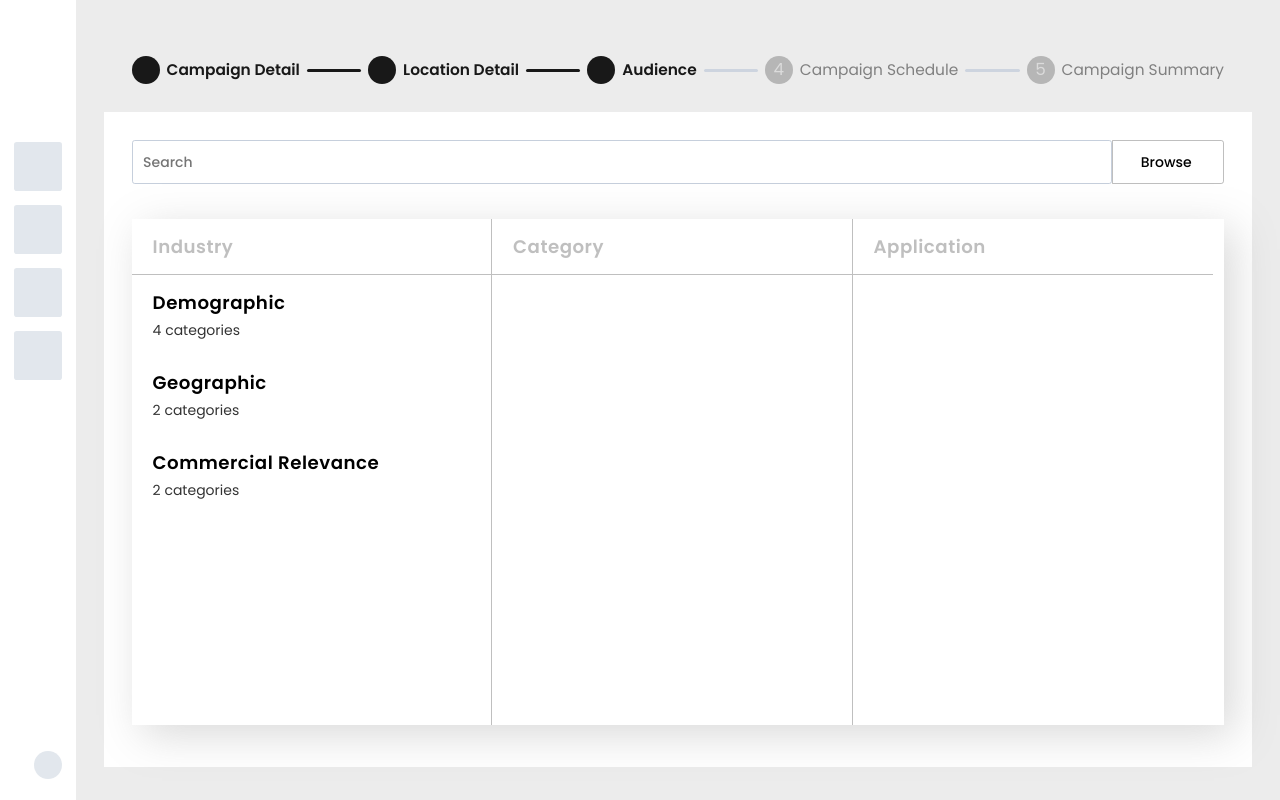
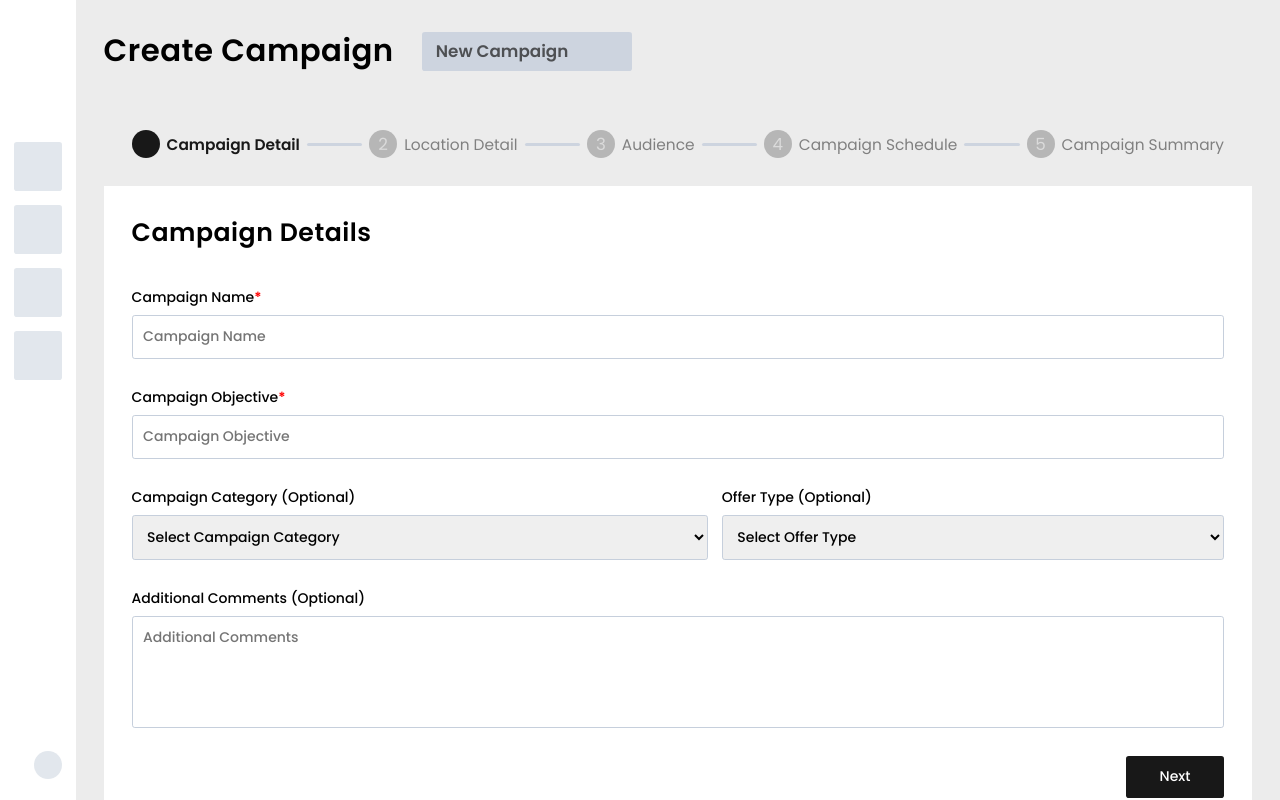
Before and after one commit to thewecas/campaign-project, an Angular app: page /campaign/create in a window 1280 px wide. Built offline with nearby package versions, Linux system fonts and the light colour scheme; a web font is replaced by a local one.

Commit message:
used module for manage-campaign

```diff
--- a/src/app/app.component.scss
+++ b/src/app/app.component.scss
@@ -1,14 +1,18 @@
 :host {
   display: flex;
-  min-height: 100svh;
+  height: 100svh;
+  overflow-y: scroll;
   width: 100%;
+
   @media (width<768px) {
     justify-content: flex-end;
     flex-direction: column-reverse;
+
     .router-container {
       height: calc(100vh - 6.8rem);
       padding: 1rem;
-      > * {
+
+      >* {
         height: 100%;
       }
     }
@@ -18,7 +22,8 @@
 .router-container {
   width: 100%;
   padding: 2rem;
-  > * {
+
+  >* {
     width: 100%;
   }
 }
--- a/src/app/manage-campaign/create-campaign/create-campaign.component.html
+++ b/src/app/manage-campaign/create-campaign/create-campaign.component.html
@@ -1,18 +1,23 @@
+<div class="header">
+  <h1>Create Campaign</h1>
+  <span>{{newCampaign.name || 'New Campaign'}}</span>
+</div>
+
 <div class="stepper">
   <ul>
-    <li class="done">
+    <li [ngClass]="formFlag>0? 'done': formFlag==0? 'active':''">
       <i></i> Campaign Detail
     </li>
-    <li class="done">
+    <li [ngClass]="formFlag>1? 'done': formFlag==1? 'active':''">
       <hr> <i></i> Location Detail
     </li>
-    <li class="active">
+    <li [ngClass]="formFlag>2? 'done': formFlag==2? 'active':''">
       <hr> <i></i> Audience
     </li>
-    <li>
+    <li [ngClass]="formFlag>3? 'done': formFlag==3? 'active':''">
       <hr> <i></i> Campaign Schedule
     </li>
-    <li>
+    <li [ngClass]="formFlag>4? 'done': formFlag==4? 'active':''">
       <hr> <i></i> Campaign Summary
     </li>
 
@@ -20,8 +25,10 @@
 </div>
 
 <div class="__container">
+  <h2>{{title}}</h2>
 
 
+  <form [formGroup]="newCampaignForm">
     <!-- Display selected section outside ngSwitch -->
     <ng-container [ngSwitch]="sectionList[formFlag]">
       <ng-container *ngSwitchCase="'Details'">
@@ -41,22 +48,28 @@
       </ng-container>
     </ng-container>
 
+
     <!-- Campaign details form  -->
     <ng-template #Details>
-    <h2>Campaign Details</h2>
-    <form class="campaign-form">
+      <div class="wrapper" formGroupName="details">
         <div>
           <label class="required" for="">Campaign Name</label>
-        <input type="text" placeholder="Campaign Name" />
+          <input type="text" placeholder="Campaign Name" formControlName="name" />
+          <span class="error-msg"
+            *ngIf="newCampaignForm.get('details.name').invalid && newCampaignForm.get('details.name').touched">Name is
+            Mandatory Field</span>
         </div>
         <div>
           <label class="required" for="">Campaign Objective</label>
-        <input type="text" placeholder="Campaign Objective" />
+          <input type="text" placeholder="Campaign Objective" formControlName="objective" />
+          <span class="error-msg"
+            *ngIf="newCampaignForm.get('details.objective').invalid && newCampaignForm.get('details.objective').touched">Objective
+            is Mandatory Field</span>
         </div>
         <div class="columns-2">
           <div>
             <label for="">Campaign Category (Optional)</label>
-          <select name="" id="">
+            <select name="" id="" formControlName="category">
               <option value="" selected hidden disabled>
                 Select Campaign Category
               </option>
@@ -65,7 +78,7 @@
           </div>
           <div>
             <label for="">Offer Type (Optional)</label>
-          <select name="" id="">
+            <select name="" id="" formControlName="offerType">
               <option value="" selected hidden disabled>Select Offer Type</option>
               <option *ngFor="let offerType of offerTypeList" value="{{offerType}}">{{offerType}}</option>
             </select>
@@ -73,65 +86,58 @@
         </div>
         <div>
           <label for="">Additional Comments (Optional)</label>
-        <textarea name="" id="" placeholder="Additional Comments" cols="30" rows="10"></textarea>
+          <textarea name="" id="" formControlName="comments" placeholder="Additional Comments" cols="30"
+            rows="10"></textarea>
         </div>
-      <div class="button-container">
-        <button type="submit" class="primary-btn" [disabled]="false">Next</button>
       </div>
-    </form>
+
     </ng-template>
 
 
     <!-- campaign location form  -->
     <ng-template #Location>
-    <h2>Campaign Location</h2>
-
-    <form class="location-form-container">
+      <div class="wrapper">
         <div class="main_container">
           <div class="map-container">
             <div class="location-input-box">
-            <input type="text" placeholder="Search">
-            <button type="submit"><i class="nf nf-fa-plus_circle"></i></button>
+              <input type="text" placeholder="Search" [(ngModel)]="newLocation" [ngModelOptions]="{standalone: true}">
+              <button type="button" (click)="addLocation()"><i class="nf nf-fa-plus_circle"></i></button>
             </div>
             <iframe
               src="https://www.google.com/maps/embed?pb=!1m18!1m12!1m3!1d3616.160117212902!2d74.84101240179461!3d12.891481985242258!2m3!1f0!2f0!3f0!3m2!1i1024!2i768!4f13.1!3m3!1m2!1s0x3ba35b2c43c5594d%3A0xad33997edef04c61!2sPace%20Wisdom%20Solutions!5e1!3m2!1sen!2sin!4v1690218013197!5m2!1sen!2sin"
               allowfullscreen="" loading="lazy" referrerpolicy="no-referrer-when-downgrade"></iframe>
           </div>
-
-
           <div class="location-input-container" #locationInputContainer>
-          <div class="input-container" *ngIf="locationArray.length>0">
-            <div class="location-input-wrapper" *ngFor="let location of locationArray; let i=index">
-              <input class="location-input" type="text" value="{{location}}">
-              <i class="fa-solid fa-trash" (click)="removeLocation(i)"></i>
+            <div class="input-container" *ngIf="getLocations().length!=0" formArrayName="locationList">
+              <div class="location-input-wrapper" *ngFor="let location of getLocations(); let i=index">
+                <input class="location-input" type="text" formControlName="{{i}}">
+                <i class="nf nf-md-trash_can" (click)="removeLocation(i)"></i>
               </div>
             </div>
-          <div class="input-container-placeholder" *ngIf="locationArray.length==0">
+            <div class="input-container-placeholder" *ngIf="getLocations().length==0">
               <h2>Please add location</h2>
             </div>
             <div class="radius-input">
               <label for="">Radius</label>
-            <select name="radius" id="">
+              <select formControlName="radius" name="radius" id="">
                 <option *ngFor="let radius of radiusList" value="{{radius}}">{{radius}}</option>
               </select>
             </div>
           </div>
         </div>
+      </div>
 
-      <div class="button-container">
-        <button type="button" class="secondary-btn" (click)="prev()">Back</button>
-        <button type="button" class="primary-btn" (click)="next()">Next</button>
-      </div>
-    </form>
+
     </ng-template>
 
     <!-- campaign audience form  -->
     <ng-template #Audience>
-    <form>
+      <div class="wrapper">
         <div class="input-container">
           <input type="text" placeholder="Search">
           <button type="button" (click)="isdDropdownVisible=!isdDropdownVisible">Browse&nbsp;<i
-            class="fa-solid fa-angle-down"></i></button>
+              class="nf nf-fa-angle_down"
+              [ngClass]="isdDropdownVisible? 'nf-fa-angle_down':'nf-fa-angle_right'"></i></button>
         </div>
         <div class="dropdown-container " [class.visible]="isdDropdownVisible">
 
@@ -145,7 +151,7 @@
                     <h3>{{category.name}}</h3>
                     <p class="categories-count">{{category.subCategories.length}}</p>
                   </div>
-                <i class="fa-solid fa-angle-right"></i>
+                  <i class="nf nf-fa-angle_right"></i>
 
                   <div class="sub-category-container">
                     <ng-container *ngFor="let subCategory of category.subCategories">
@@ -154,7 +160,7 @@
                           <h3>{{subCategory.name}}</h3>
                           <p class="categories-count">{{subCategory.subCategories.length}}</p>
                         </div>
-                      <i class="fa-solid fa-angle-right"></i>
+                        <i class="nf nf-fa-angle_right"></i>
 
                         <div class="sub-category-option-container">
                           <ng-container *ngFor="let option of subCategory.subCategories">
@@ -183,35 +189,29 @@
             <div class="category-container"></div>
           </div>
         </div>
-    </form>
+      </div>
     </ng-template>
 
 
     <!-- campaign schedule form  -->
     <ng-template #Schedule>
-    <h2>Campaign Schedule Details</h2>
-    <form>
+      <div class="wrapper" formGroupName="Schedule">
         <div>
           <label class="required" for="">Start Date</label>
-        <input type="datetime-local" placeholder="Campaign Objective">
+          <input type="datetime-local" formControlName="startDate" placeholder="Campaign Objective">
         </div>
         <div>
-        <label class="required" for="">End Date</label>
-        <input type="datetime-local" placeholder="Campaign Objective">
+          <label for="">End Date</label>
+          <input type="datetime-local" formControlName="endDate" placeholder="Campaign Objective">
         </div>
-    </form>
-    <div class="button-container">
-      <button class="secondary-btn" (click)="prev()">Back</button>
-      <button type="button" class="primary-btn">Next</button>
       </div>
     </ng-template>
 
 
     <!-- campaign summary form  -->
     <ng-template #Summary>
-    <h2>Campaign Summary</h2>
+      <div class="wrapper">
         <div class="hero-container">
-      <div class="details-container">
           <table>
             <tr>
               <td>Campaign Id</td>
@@ -269,19 +269,22 @@
               <td>CTR</td>
               <td class="ctr">{{ newCampaign.ctr }}</td>
             </tr>
-
           </table>
-
-      </div>
-
           <div class="image-container">
-        <img src="../../../../assets/imges/campaign.jpg" alt="" />
+            <img src="../../../assets/images/campaign.jpg" alt="" />
           </div>
         </div>
-    <div class="button-container">
-      <button class="secondary-btn" (click)="prev()">Back</button>
-      <button class="primary-btn">Save</button>
       </div>
     </ng-template>
 
+
+  </form>
+
+  <div class="button-container">
+    <button type="button" class="secondary-btn" (click)="prev()" *ngIf="formFlag>0">Back</button>
+    <button type="button" class="primary-btn" (click)="next()">Next</button>
   </div>
+
+
+
+</div>
--- a/src/app/manage-campaign/create-campaign/create-campaign.component.scss
+++ b/src/app/manage-campaign/create-campaign/create-campaign.component.scss
@@ -1,8 +1,30 @@
 @import "../campaign.scss";
+
+.header {
+  margin-bottom: 2rem;
+  display: flex;
+  align-items: center;
+  gap: 2rem;
+
+  span {
+    font-size: 1.2rem;
+    font-weight: 600;
+    padding: 0.5rem 1rem;
+    color: rgba($primary, 0.7);
+    background-color: rgba($secondary, 0.8);
+    border-radius: 0.2rem;
+    min-width: 15rem;
+    display: block;
+  }
+}
 
 .stepper {
   width: 100%;
   padding: 2rem;
+
+  @media (width < 768px) {
+    display: none;
+  }
 
   ul {
     display: flex;
@@ -93,16 +115,18 @@
 
 
 .__container {
+
   form {
-    display: block;
+    // display: block;
     width: 100%;
+    min-height: 15vh;
 
+    .wrapper {
       display: flex;
       flex-direction: column;
       gap: 1.5rem;
 
       div {
-
 
         >* {
           display: block;
@@ -127,12 +151,10 @@
           margin-block: 0;
         }
       }
-  }
 
 
-  .location-form-container {
       .main_container {
-      display: flex;
+        display: flex !important;
         gap: 1rem;
         height: 50vh;
 
@@ -150,12 +172,11 @@
             height: 30vh;
           }
         }
-    }
 
         .map-container {
           width: 100%;
-      height: 100%;
-      display: flex;
+          height: 100% !important;
+          display: flex !important;
           flex-direction: column;
           gap: 1rem;
 
@@ -240,7 +261,6 @@
             gap: 0.5rem;
           }
         }
-  }
 
 
         .location-input-box {
@@ -264,6 +284,19 @@
         }
       }
 
+    }
+
+
+  }
+
+
+
+
+
+
+
+}
+
 
 .input-container {
   display: flex;
@@ -281,9 +314,15 @@
   display: none;
   height: max-content;
 
+
+
   @media (width<768px) {
     .category {
+
+
       div {
+
+
         h3 {
           font-size: 1rem !important;
         }
@@ -325,6 +364,14 @@
     &:nth-child(3) {
       .category-container {
         display: none;
+      }
+    }
+
+    &:nth-child(2),
+    &:nth-child(3) {
+      .category-container {
+        position: relative;
+        z-index: -1;
       }
     }
 
@@ -420,3 +467,50 @@
     }
   }
 }
+
+.hero-container {
+  display: flex;
+  align-items: center;
+  justify-content: space-evenly;
+  gap: 2rem;
+
+  table {
+    tr {
+      td {
+        &:nth-child(1) {
+          &::after {
+            content: ' :';
+          }
+        }
+      }
+    }
+  }
+
+  .image-container {
+    width: 30%;
+
+    img {
+      width: 100%;
+    }
+  }
+
+  @media (width<768px) {
+    justify-content: flex-start;
+
+    .image-container {
+      display: none !important;
+    }
+  }
+}
+
+
+.error-msg {
+  display: block;
+  min-height: 25px;
+  color: red;
+  font-size: 0.9rem;
+}
+
+input.ng-touched.ng-invalid {
+  border: 1px solid red !important;
+}
--- a/src/app/manage-campaign/create-campaign/create-campaign.component.ts
+++ b/src/app/manage-campaign/create-campaign/create-campaign.component.ts
@@ -1,5 +1,8 @@
 import { Component } from '@angular/core';
+import { FormArray, FormControl, FormGroup, Validators } from '@angular/forms';
+import { Router } from '@angular/router';
 import * as audienceCategories from "../../../assets/data/audienceCategory.json";
+import { CampaignService } from '../campaign.service';
 
 
 @Component({
@@ -8,15 +11,18 @@ import * as audienceCategories from "../../../assets/data/audienceCategory.json"
   styleUrls: ['./create-campaign.component.scss']
 })
 export class CreateCampaignComponent {
-  public isdDropdownVisible: boolean = true;
-
-  public formFlag = 2;
+  public formFlag = 0;
   public offerTypeList = ['Offer 1', 'Offer 2', 'Offer 3'];
   public categoryList = ['Category 1', 'Category 2', 'Category 3'];
   public sectionList = ['Details', 'Location', 'Audience', 'Schedule', 'Summary'];
-  public locationArray: any[] = [];
   public radiusList = ['1KM', '500M', '100M'];
   public audienceCategories = JSON.parse(JSON.stringify(audienceCategories)).categoryData;
+  public title: string = 'Campaign ' + this.sectionList[this.formFlag];
+  public isdDropdownVisible: boolean = false;
+
+  public newLocation: string;
+  public newCampaignForm!: FormGroup;
+
   public newCampaign = {
     id: 0,
     name: '',
@@ -35,14 +41,84 @@ export class CreateCampaignComponent {
     ctr: 0,
   };
 
+  constructor(private service: CampaignService, private router: Router) {
+  }
 
+  ngOnInit() {
+    this.newCampaignForm = new FormGroup({
+      details: new FormGroup({
+        name: new FormControl('', Validators.required),
+        objective: new FormControl('', Validators.required),
+        category: new FormControl(''),
+        offerType: new FormControl(''),
+        comments: new FormControl('', Validators.required)
+      }),
+      locationList: new FormArray([], Validators.required),
+      radius: new FormControl(''),
+      Schedule: new FormGroup({
+        startDate: new FormControl('', Validators.required),
+        endDate: new FormControl('')
+      })
+    });
+  }
 
   removeLocation(index: number) {
-    this.locationArray.splice(index, 1);
+    (<FormArray>this.newCampaignForm.get('locationList')).removeAt(index);
   }
 
-  next() { }
-  prev() { }
+  addLocation() {
+    const control = new FormControl(this.newLocation);
+    (<FormArray>this.newCampaignForm.get('locationList')).push(control);
+    this.newLocation = '';
+    console.log(this.newCampaignForm.value);
+  }
 
+  setNewCampaignDetails() {
+    this.newCampaign = {
+      id: this.service.getNewCampaignId(),
+      name: this.newCampaignForm.value.details.name,
+      objective: this.newCampaignForm.value.details.objective,
+      category: this.newCampaignForm.value.details.category || 'Category 1',
+      offerType: this.newCampaignForm.value.details.offerType || 'Offer 1',
+      comments: this.newCampaignForm.value.details.comments,
+      location: this.newCampaignForm.value.locationList,
+      radius: this.newCampaignForm.value.radius || '100M',
+      audience: [],
+      schedule: {
+        startDate: this.newCampaignForm.value.Schedule.startDate,
+        endDate: this.newCampaignForm.value.Schedule.endDate,
+      },
+      status: 'Draft',
+      ctr: 0,
+    };
+
+  };
+
+  saveNewCampaign() {
+    this.service.saveNewCampaign(this.newCampaign);
+    this.formFlag = 0;
+    this.router.navigate(['/campaign/list']);
+  }
+
+  next() {
+    if (this.formFlag == 4) {
+      this.saveNewCampaign();
+    }
+    else {
+      if (this.formFlag == 3) {
+        this.setNewCampaignDetails();
+      }
+      this.formFlag = (this.formFlag + 1) % 5;
+      this.newCampaign.name = this.newCampaignForm.value.details.name;
+    }
+  }
+
+  prev() {
+    this.formFlag = ((this.formFlag - 1) % 5);
+  }
+
+  getLocations() {
+    return (this.newCampaignForm.get('locationList') as FormArray).controls;
+  }
 
 }
--- a/src/styles.scss
+++ b/src/styles.scss
@@ -32,7 +32,7 @@ body {
 }
 
 .button-container {
-  margin-block: 2rem;
+  // margin-block: 2rem;
   display: flex;
   gap: 1rem;
 
--- a/tsconfig.json
+++ b/tsconfig.json
@@ -5,7 +5,7 @@
     "baseUrl": "./",
     "outDir": "./dist/out-tsc",
     "forceConsistentCasingInFileNames": true,
-    "strict": true,
+    "strict": false,
     "noImplicitOverride": true,
     "noPropertyAccessFromIndexSignature": true,
     "noImplicitReturns": true,
```
Also changed, not shown: src/app/manage-campaign/campaign.service.ts (+2 -26 lines), src/app/manage-campaign/manage-campaign.module.ts (+4 -3 lines), src/app/sidebar/sidebar.component.scss (+17 -3 lines). Lines whose indentation alone changed are shown as unchanged.
